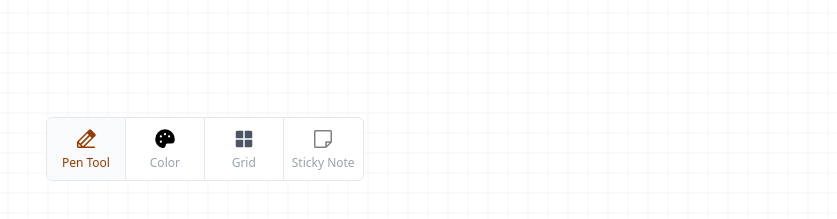
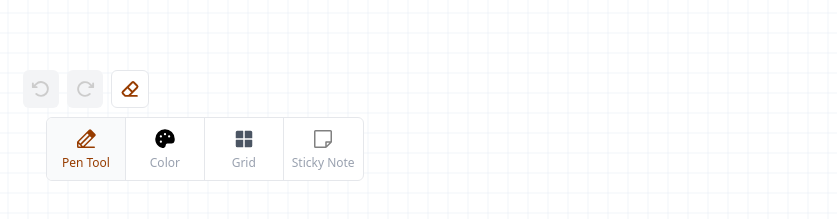
Before and after one commit to ivsmani/syncboard-frontend, a React (Vite) app: page / in a window 1280 px wide. Shown: the part 587-806 px from the top of the page, without its empty margins (432-1269 px from the left). Built offline with nearby package versions, Linux system fonts and the light colour scheme; no server answers.

Commit message:
info modals fixed

```diff
--- a/src/App.jsx
+++ b/src/App.jsx
@@ -34,6 +34,12 @@ function App() {
   const [isSpacePressed, setIsSpacePressed] = useState(false);
   const containerRef = useRef(null);
   const [isLoading, setIsLoading] = useState(true);
+
+  // History state for undo/redo functionality
+  const [pathHistory, setPathHistory] = useState({
+    past: [], // Stores previous states of paths
+    future: [], // Stores undone states for redo
+  });
 
   // Sticky notes state
   const [stickyNotes, setStickyNotes] = useState([]);
@@ -98,8 +104,23 @@ function App() {
 
   // Draw paths whenever they change
   useEffect(() => {
-    if (canvasRef.current && paths.length > 0) {
-      drawPaths(canvasRef.current, paths, gridSize, showGrid);
+    const canvas = canvasRef.current;
+    if (!canvas) return;
+
+    if (paths.length > 0) {
+      // Draw paths if there are any
+      drawPaths(canvas, paths, gridSize, showGrid);
+    } else {
+      // Clear the canvas if paths array is empty
+      const ctx = canvas.getContext("2d", { alpha: false });
+      ctx.clearRect(0, 0, canvas.width, canvas.height);
+      ctx.fillStyle = "white";
+      ctx.fillRect(0, 0, canvas.width, canvas.height);
+
+      // Redraw the grid if it's enabled
+      if (showGrid) {
+        setupCanvas(canvas, ctx, gridSize, showGrid);
+      }
     }
   }, [paths, gridSize, showGrid]);
 
@@ -156,7 +177,22 @@ function App() {
       currentTool,
       canvasRef,
       currentColor,
-      setPaths,
+      setPaths: (newPathsFn) => {
+        // Call the original setPaths function
+        setPaths((prevPaths) => {
+          const updatedPaths = newPathsFn(prevPaths);
+
+          // If we're starting a new drawing, save the current state to history
+          if (updatedPaths.length > prevPaths.length) {
+            setPathHistory((history) => ({
+              past: [...history.past, prevPaths],
+              future: [], // Clear future when a new action is performed
+            }));
+          }
+
+          return updatedPaths;
+        });
+      },
       setIsDrawing,
       lastPointRef,
       handleCanvasClick,
@@ -219,6 +255,72 @@ function App() {
     deleteStickyNoteFromServer(noteToDelete);
   };
 
+  // Handle undo action
+  const handleUndo = () => {
+    if (pathHistory.past.length === 0) return; // Nothing to undo
+
+    // Get the last state from past
+    const previous = pathHistory.past[pathHistory.past.length - 1];
+    const newPast = pathHistory.past.slice(0, pathHistory.past.length - 1);
+
+    // Update history
+    setPathHistory({
+      past: newPast,
+      future: [paths, ...pathHistory.future],
+    });
+
+    // Update paths
+    setPaths(previous);
+
+    // Sync with server
+    sendDrawingData({
+      paths: previous,
+      stickyNotes,
+    });
+  };
+
+  // Handle redo action
+  const handleRedo = () => {
+    if (pathHistory.future.length === 0) return; // Nothing to redo
+
+    // Get the first state from future
+    const next = pathHistory.future[0];
+    const newFuture = pathHistory.future.slice(1);
+
+    // Update history
+    setPathHistory({
+      past: [...pathHistory.past, paths],
+      future: newFuture,
+    });
+
+    // Update paths
+    setPaths(next);
+
+    // Sync with server
+    sendDrawingData({
+      paths: next,
+      stickyNotes,
+    });
+  };
+
+  // Handle clear canvas action
+  const handleClearCanvas = () => {
+    // Save current state to history before clearing
+    setPathHistory((history) => ({
+      past: [...history.past, paths],
+      future: [], // Clear future when a new action is performed
+    }));
+
+    // Clear the canvas by setting paths to empty array
+    setPaths([]);
+
+    // Sync the empty paths array with the server
+    sendDrawingData({
+      paths: [],
+      stickyNotes,
+    });
+  };
+
   return (
     <main>
       <InfoButton />
@@ -278,6 +380,11 @@ function App() {
         setGridSize={setGridSize}
         showGrid={showGrid}
         setShowGrid={setShowGrid}
+        onUndo={handleUndo}
+        onRedo={handleRedo}
+        onClearCanvas={handleClearCanvas}
+        canUndo={pathHistory.past.length > 0}
+        canRedo={pathHistory.future.length > 0}
       />
     </main>
   );
--- a/src/components/InfoButton.jsx
+++ b/src/components/InfoButton.jsx
@@ -62,11 +62,11 @@ const Modal = memo(({ isOpen, onClose }) => {
   return (
     <div
       id="modal-backdrop"
-      className="fixed inset-0 flex items-center justify-center bg-black/70 z-[999]"
+      className="fixed inset-0 flex items-center justify-center bg-black/70 z-[9999]"
       onClick={handleBackdropClick}
     >
       <div
-        className="bg-white p-10 rounded-lg shadow-lg w-full max-w-2xl mx-4 relative"
+        className="bg-white p-6 md:p-10 rounded-lg shadow-lg w-full max-w-2xl mx-4 relative max-h-[90vh] overflow-y-auto"
         onClick={(e) => e.stopPropagation()}
       >
         <button
@@ -77,9 +77,11 @@ const Modal = memo(({ isOpen, onClose }) => {
           <XCircle size={32} weight="fill" color="#99a1af" />
         </button>
 
-        <h2 className="text-4xl font-bold mb-4 text-center">SyncBoard</h2>
+        <h2 className="text-3xl md:text-4xl font-bold mb-4 text-center">
+          SyncBoard
+        </h2>
 
-        <p className="text-center mb-10">
+        <p className="text-center mb-6 md:mb-10 text-sm md:text-base">
           A real-time whiteboard is a collaborative digital workspace that
           allows multiple users to draw, write, and share ideas simultaneously.
           It provides a seamless experience for brainstorming, teaching, remote
@@ -87,9 +89,11 @@ const Modal = memo(({ isOpen, onClose }) => {
         </p>
 
         <section className="flex flex-col">
-          <h3 className="text-xl font-bold mb-4 text-center">Our Team</h3>
-          <div className="mt-6 w-full">
-            <ul className="grid w-full grid-cols-1 sm:grid-cols-2 gap-4">
+          <h3 className="text-lg md:text-xl font-bold mb-4 text-center">
+            Our Team
+          </h3>
+          <div className="mt-4 md:mt-6 w-full">
+            <ul className="grid w-full grid-cols-1 sm:grid-cols-2 gap-3 md:gap-4">
               {teamMembers.map((member) => (
                 <TeamMember
                   key={member.id}
@@ -115,7 +119,7 @@ const InfoButton = () => {
   return (
     <>
       <button
-        className="fixed right-10 top-4 z-10 rounded-full shadow-md transition-colors duration-200 cursor-pointer"
+        className="fixed right-10 top-4 z-[9998] rounded-full shadow-md transition-colors duration-200 cursor-pointer"
         onClick={handleOpenModal}
         aria-label="Show information"
         title="About SyncBoard"
--- a/src/components/Navbar.jsx
+++ b/src/components/Navbar.jsx
@@ -3,9 +3,24 @@ import {
   NoteBlank,
   Palette,
   GridFour,
+  ArrowCounterClockwise,
+  ArrowClockwise,
+  Eraser,
 } from "@phosphor-icons/react";
 import { useState } from "react";
 import ColorPicker from "./ColorPicker";
+
+// Simple Tooltip component
+const Tooltip = ({ text, children }) => {
+  return (
+    <div className="group relative flex">
+      {children}
+      <div className="absolute bottom-full left-1/2 -translate-x-1/2 mb-2 px-2 py-1 bg-gray-800 text-white text-xs rounded opacity-0 group-hover:opacity-100 transition-opacity duration-200 whitespace-nowrap pointer-events-none">
+        {text}
+      </div>
+    </div>
+  );
+};
 
 const Navbar = ({
   currentTool,
@@ -16,6 +31,11 @@ const Navbar = ({
   setGridSize,
   showGrid,
   setShowGrid,
+  onUndo,
+  onRedo,
+  onClearCanvas,
+  canUndo,
+  canRedo,
 }) => {
   const [openColorPicker, setOpenColorPicker] = useState(false);
   const [showGridControls, setShowGridControls] = useState(false);
@@ -35,9 +55,60 @@ const Navbar = ({
   return (
     <div className="fixed bottom-8 left-[calc(50%-162px)] z-50 h-16 bg-white border border-gray-200 rounded-md">
       <div className="grid h-full max-w-lg grid-cols-4 mx-auto divide-x divide-gray-200">
+        <div className="relative">
+          {/* Undo/Redo/Clear buttons that appear above the pen tool when it's active */}
+          {currentTool === "pen" && (
+            <div className="absolute -top-12 left-0 right-0 flex justify-center space-x-2">
+              <Tooltip text="Undo last action">
                 <button
                   type="button"
-          className={`inline-flex flex-col items-center justify-center px-2 hover:bg-gray-50 rounded-l-md cursor-pointer ${
+                  className={`p-2 rounded-md ${
+                    canUndo
+                      ? "bg-white border border-gray-200 hover:bg-gray-50"
+                      : "bg-gray-100 cursor-not-allowed"
+                  }`}
+                  onClick={onUndo}
+                  disabled={!canUndo}
+                >
+                  <ArrowCounterClockwise
+                    size={20}
+                    weight="bold"
+                    color={canUndo ? "#973c00" : "#cccccc"}
+                  />
+                </button>
+              </Tooltip>
+              <Tooltip text="Redo last action">
+                <button
+                  type="button"
+                  className={`p-2 rounded-md ${
+                    canRedo
+                      ? "bg-white border border-gray-200 hover:bg-gray-50"
+                      : "bg-gray-100 cursor-not-allowed"
+                  }`}
+                  onClick={onRedo}
+                  disabled={!canRedo}
+                >
+                  <ArrowClockwise
+                    size={20}
+                    weight="bold"
+                    color={canRedo ? "#973c00" : "#cccccc"}
+                  />
+                </button>
+              </Tooltip>
+              <Tooltip text="Clear entire canvas">
+                <button
+                  type="button"
+                  className="p-2 rounded-md bg-white border border-gray-200 hover:bg-gray-50"
+                  onClick={onClearCanvas}
+                >
+                  <Eraser size={20} weight="bold" color="#973c00" />
+                </button>
+              </Tooltip>
+            </div>
+          )}
+          <button
+            type="button"
+            className={`inline-flex flex-col items-center justify-center px-2 hover:bg-gray-50 rounded-l-md cursor-pointer w-full h-full ${
               currentTool === "pen" ? "bg-gray-50" : ""
             }`}
             onClick={() => setCurrentTool("pen")}
@@ -56,6 +127,7 @@ const Navbar = ({
               Pen Tool
             </span>
           </button>
+        </div>
         <div className="relative">
           <button
             type="button"
```
Also changed, not shown: src/utils/apiUtils.js (+0 -10 lines). Lines whose indentation alone changed are shown as unchanged.
